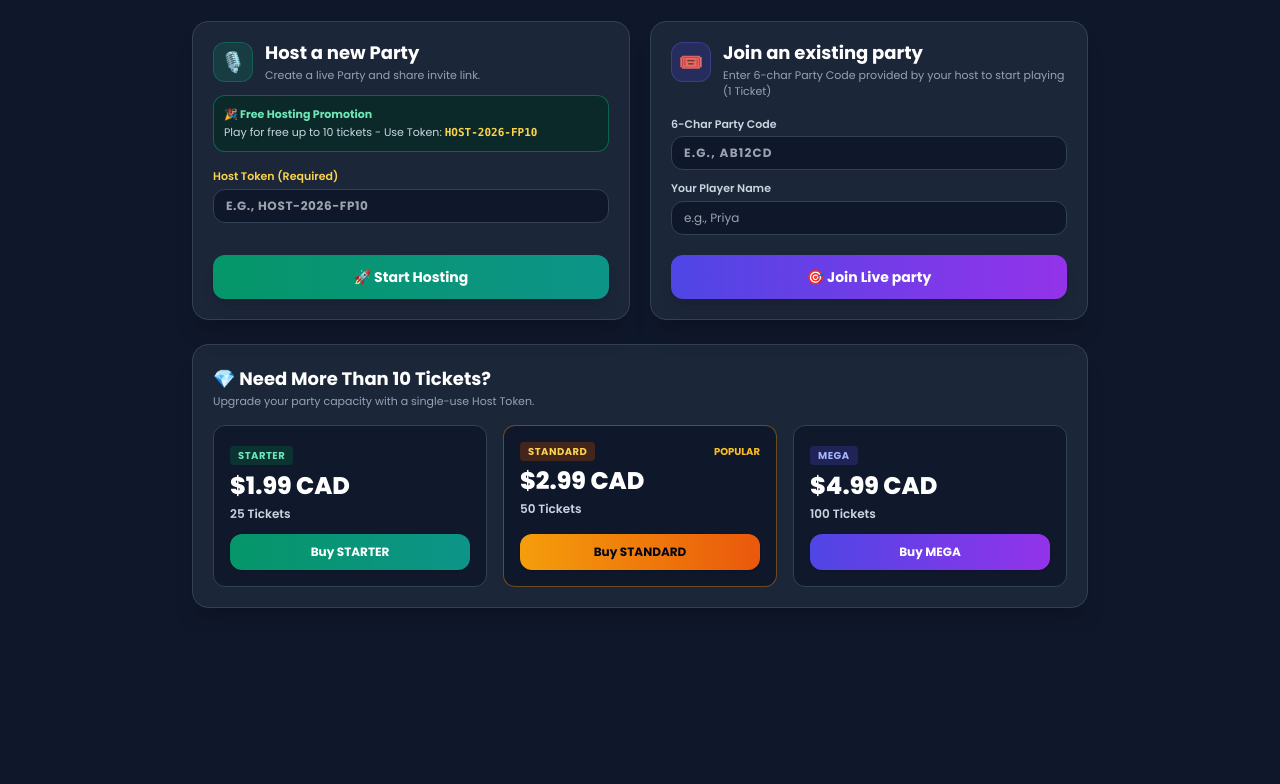
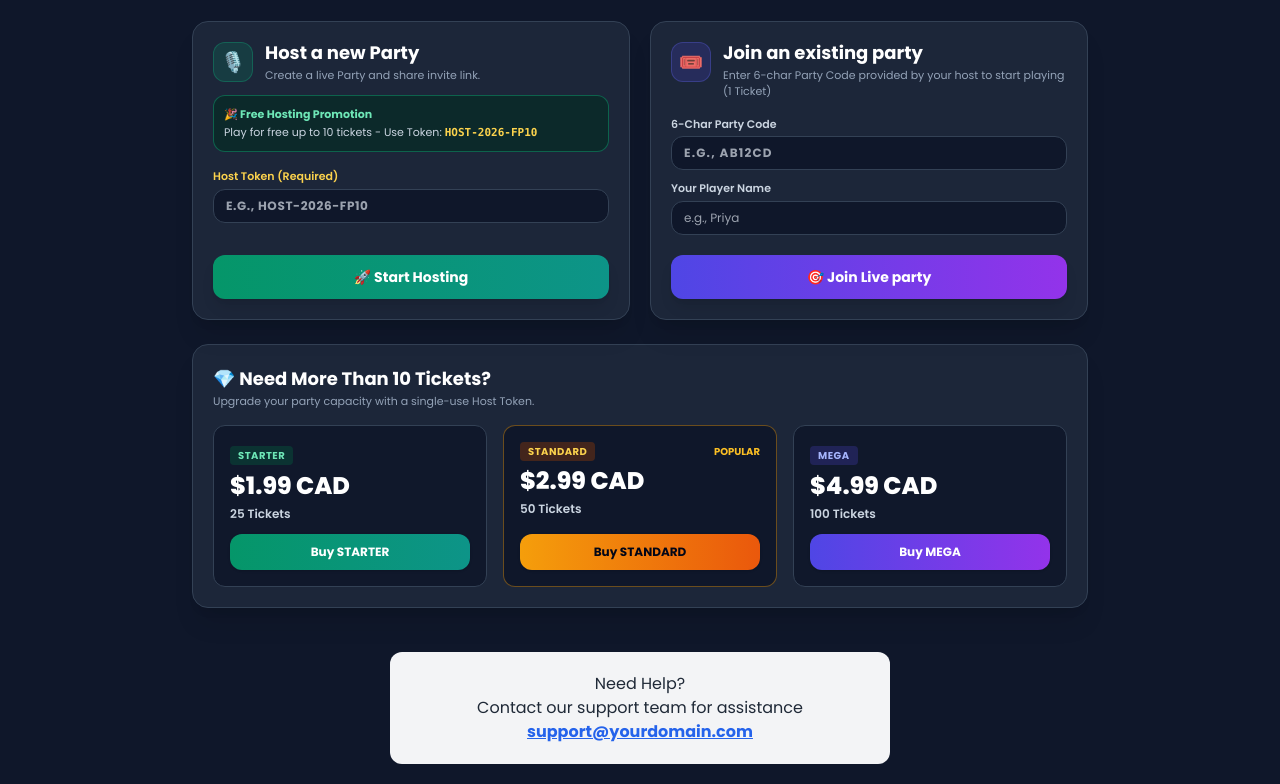
Before and after one commit to vabskamat77/housietest, a website: page index.html in a window 1280 px wide. Shown: the part 230-1014 px from the top of the page. Before the commit the page ends 862 px from the top, so only its background shows below. Drawn offline with nearby package versions, Linux system fonts and the light colour scheme.

Commit message:
Update index.html

```diff
--- a/index.html
+++ b/index.html
@@ -3557,5 +3557,36 @@ async function executeLeaveRoom() {
             await attemptAutoReconnect();
         };
     </script>
+
+<div style="
+  text-align: center;
+  padding: 20px;
+  margin: 20px auto;
+  max-width: 500px;
+  border-radius: 12px;
+  background: #f3f4f6;
+  color: #1f2937;
+">
+  <h3>Need Help?</h3>
+
+  <p>
+    Contact our support team for assistance
+  </p>
+
+  <a
+    href="mailto:tambolaonline79@gmail.com"
+    style="
+      color: #2563eb;
+      font-weight: bold;
+      text-decoration: underline;
+    "
+  >
+    support@yourdomain.com
+  </a>
+</div>
+
+
+
+
 </body>
 </html>
```
